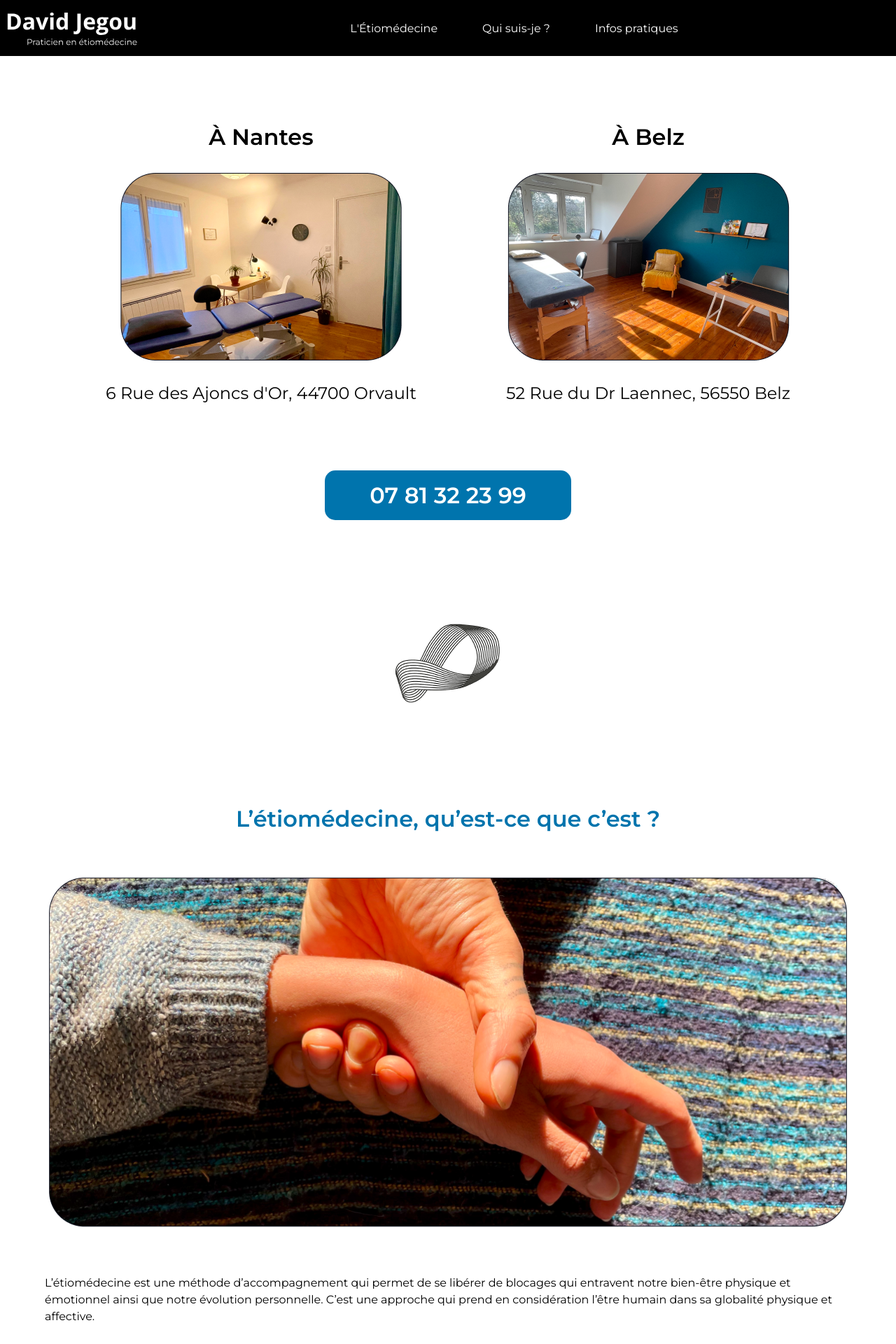
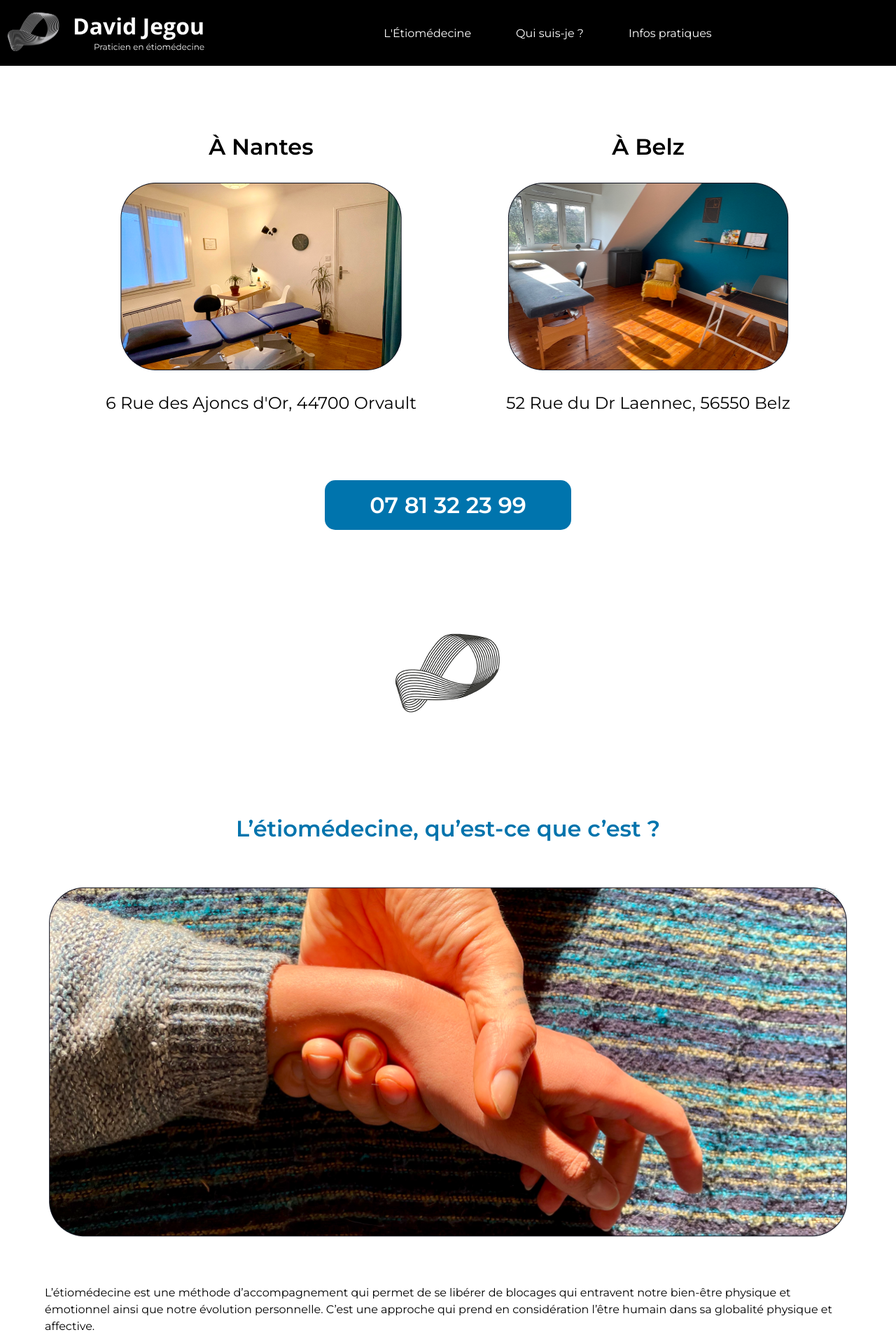
Before and after one commit to mpressen/wedding_website, a Jekyll site: the page built from index.html, in a window 1280 px wide. Shown: the top 1920 px of the page at 70% size. Built offline with Jekyll 4.4.1, drawn with Linux system fonts in a browser that asks for light colours.

Commit message:
add aspect-ratio CSS rule for lighthouse

```diff
--- a/_sass/header.scss
+++ b/_sass/header.scss
@@ -1,5 +1,9 @@
 header {
   background-color: black;
+
+  img {
+    aspect-ratio: 285/74;
+  }
 
   .topnav {
     margin: auto;
--- a/_sass/main.scss
+++ b/_sass/main.scss
@@ -122,10 +122,15 @@
   }
 }
 
+.hero img {
+  aspect-ratio: 402/268;
+}
+
 #etiomedecine img {
-  max-width: 1140.73px;
+  max-width: 1140px;
   width: 100%;
   min-width: 304px;
+  aspect-ratio: 1140/500;
 }
 
 .title {
```
Also changed, not shown: 2 other files.
